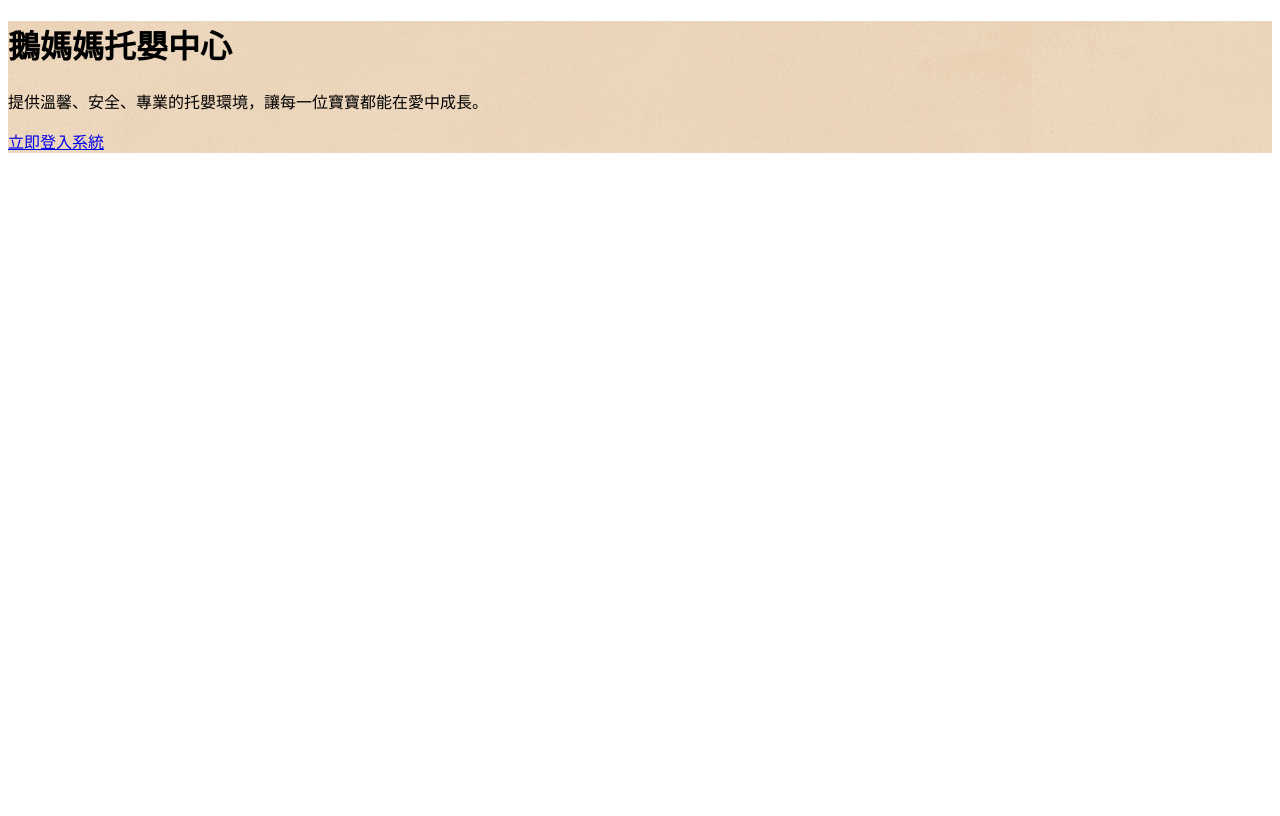
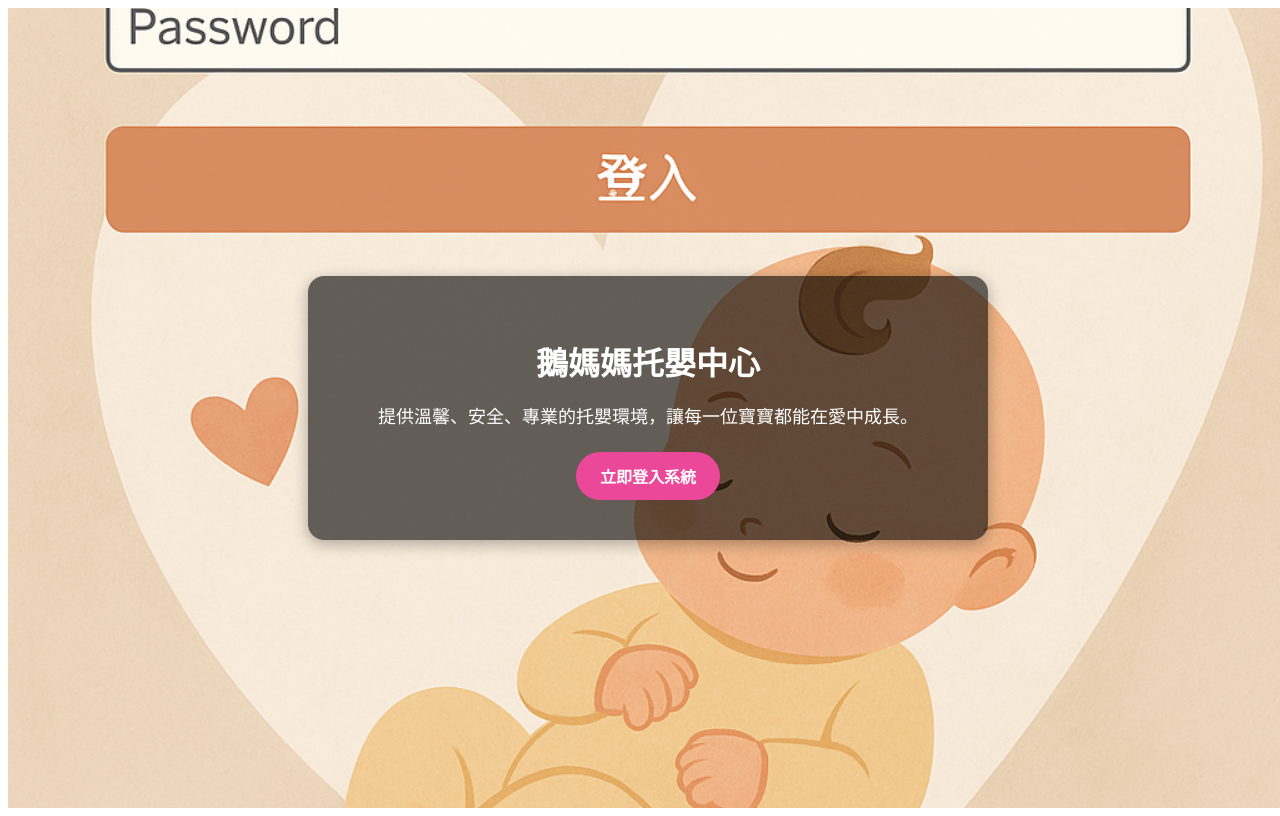
Before and after one commit to LingHsuanChen/goose-mamalhc-system, a Next.js app: page / in a window 1280 px wide. Built offline with nearby package versions, Linux system fonts and the light colour scheme.

Commit message:
Add files via upload

```diff
--- a/pages/index.js
+++ b/pages/index.js
@@ -3,21 +3,49 @@ import Link from 'next/link';
 
 export default function Home() {
   return (
+    <div style={{ margin: 0, padding: 0 }}>
       <div
-      className="w-screen h-screen bg-cover bg-center flex items-center justify-center text-center text-white"
-      style={{ backgroundImage: "url('/login-bg.jpg.png')" }}
+        style={{
+          backgroundImage: "url('/login-bg.jpg.png')",
+          backgroundSize: 'cover',
+          backgroundPosition: 'center',
+          width: '100vw',
+          height: '100vh',
+          display: 'flex',
+          alignItems: 'center',
+          justifyContent: 'center',
+          textAlign: 'center',
+          color: 'white',
+        }}
       >
-      <div className="bg-black/60 p-10 rounded-xl shadow-lg max-w-xl w-full">
-        <h1 className="text-4xl font-bold mb-4">鵝媽媽托嬰中心</h1>
-        <p className="text-lg mb-6">
+        <div style={{
+          backgroundColor: 'rgba(0,0,0,0.6)',
+          padding: '2.5rem',
+          borderRadius: '1rem',
+          maxWidth: '600px',
+          width: '100%',
+          boxShadow: '0 4px 15px rgba(0,0,0,0.3)'
+        }}>
+          <h1 style={{ fontSize: '2rem', fontWeight: 'bold', marginBottom: '1rem' }}>鵝媽媽托嬰中心</h1>
+          <p style={{ fontSize: '1.125rem', marginBottom: '1.5rem' }}>
             提供溫馨、安全、專業的托嬰環境，讓每一位寶寶都能在愛中成長。
           </p>
           <Link href="/login">
-          <span className="inline-block bg-pink-500 hover:bg-pink-600 text-white font-semibold px-6 py-3 rounded-full transition">
+            <span style={{
+              display: 'inline-block',
+              backgroundColor: '#ec4899',
+              padding: '0.75rem 1.5rem',
+              borderRadius: '9999px',
+              color: 'white',
+              fontWeight: 600,
+              cursor: 'pointer',
+              textDecoration: 'none'
+            }}>
               立即登入系統
             </span>
           </Link>
         </div>
       </div>
+    </div>
   );
 }
```
Lines whose indentation alone changed are shown as unchanged.
